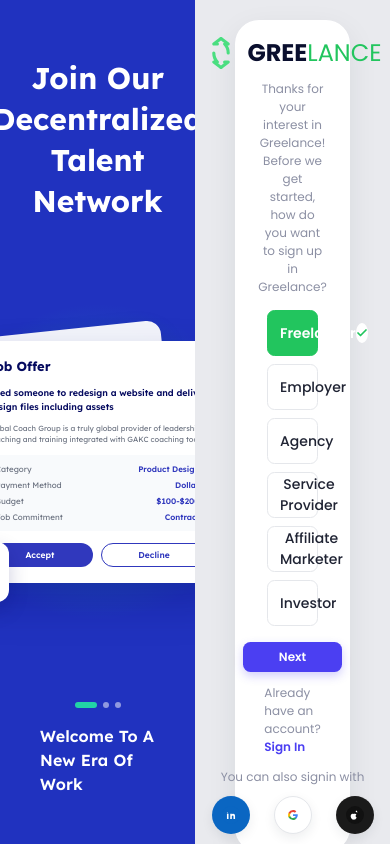
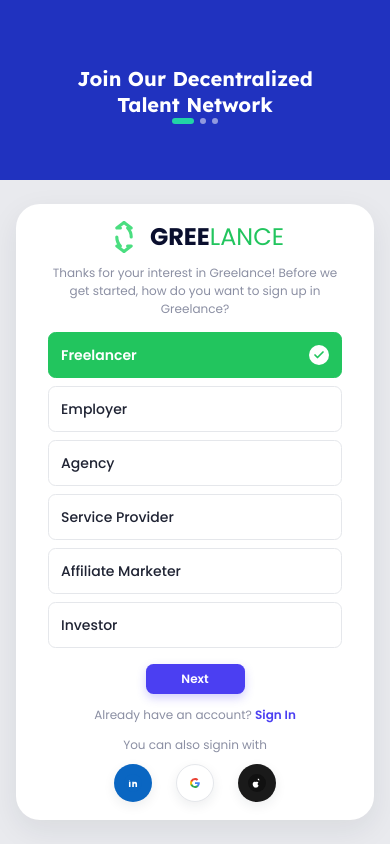
Before and after one commit to Mominkhalid045-debug/greelance-login, a React (Vite) app: page / in a window 390 px wide. Built offline with nearby package versions, Linux system fonts and the light colour scheme.

Commit message:
Add full mobile responsiveness (@media max-width: 768px): stacked split layout, scrollable step header, mobile grids

```diff
--- a/src/App.jsx
+++ b/src/App.jsx
@@ -21,6 +21,7 @@ import CompleteProfile from './pages/CompleteProfile';
 function SplitLayout({ children }) {
   return (
     <div
+      className="split-container"
       style={{
         display: 'flex',
         width: '100vw',
@@ -34,6 +35,7 @@ function SplitLayout({ children }) {
 
       {/* Right light panel */}
       <section
+        className="auth-right-section"
         style={{
           flex: 1,
           height: '100%',
--- a/src/components/RoleLeftBanner.jsx
+++ b/src/components/RoleLeftBanner.jsx
@@ -3,6 +3,7 @@ const F = "'Lexend', sans-serif";
 export default function RoleLeftBanner() {
   return (
     <aside
+      className="role-left-banner"
       style={{
         width: '50%',
         flexShrink: 0,
@@ -36,6 +37,7 @@ export default function RoleLeftBanner() {
 
       {/* Center Illustration with Cyan Radial Glow Ring */}
       <div
+        className="center-illustration"
         style={{
           width: '320px',
           height: '320px',
--- a/src/pages/FreelancerForm.jsx
+++ b/src/pages/FreelancerForm.jsx
@@ -27,13 +27,14 @@ function StepHeader({ activeStep, navigate }) {
       </button>
 
       {/* Step Tabs */}
-      <div style={{ display: 'flex', flex: 1, overflow: 'hidden' }}>
+      <div className="step-header-nav" style={{ display: 'flex', flex: 1, overflowX: 'auto' }}>
         {steps.map(step => {
           const isActive = step.num === activeStep;
           return (
             <div
               key={step.num}
               onClick={() => navigate(step.path)}
+              className="step-tab-item"
               style={{
                 width: '236.25px',
                 height: '85.5px',
--- a/src/styles/globals.css
+++ b/src/styles/globals.css
@@ -50,46 +50,73 @@ body {
 }
 
 /* ────────────────────────────────────────────────────
-   Animations
+   Mobile & Responsive Styles
 ──────────────────────────────────────────────────── */
+@media (max-width: 768px) {
+  /* Split Screen Auth Layout on Mobile */
+  .split-container {
+    flex-direction: column !important;
+    height: auto !important;
+    min-height: 100vh !important;
+    overflow-y: auto !important;
+  }
 
-/* Fade + slide up — used on left panel elements */
-@keyframes fadeInUp {
-  from { opacity: 0; transform: translateY(20px); }
-  to   { opacity: 1; transform: translateY(0); }
-}
-.animate-fade-up {
-  animation: fadeInUp 0.6s ease both;
-}
+  .role-left-banner {
+    width: 100% !important;
+    height: 180px !important;
+    padding: 24px 16px !important;
+    justify-content: center !important;
+  }
 
-/* Slide in from right — used on auth cards */
-@keyframes slideInRight {
-  from { opacity: 0; transform: translateX(24px); }
-  to   { opacity: 1; transform: translateX(0); }
-}
-.animate-slide-in {
-  animation: slideInRight 0.5s ease both;
-}
+  .role-left-banner h2 {
+    font-size: 20px !important;
+    line-height: 26px !important;
+  }
 
-/* Floating coin animation */
-@keyframes floatCoin {
-  0%, 100% { transform: translateY(0px); }
-  50%       { transform: translateY(-10px); }
-}
-.animate-float {
-  animation: floatCoin 3s ease-in-out infinite;
-}
+  .role-left-banner .center-illustration {
+    display: none !important; /* Hide complex card graphic on mobile to save vertical space */
+  }
 
-/* ────────────────────────────────────────────────────
-   Responsive
-──────────────────────────────────────────────────── */
-@media (max-width: 767px) {
-  #app-root {
-    flex-direction: column;
+  .role-left-banner h3 {
+    display: none !important;
   }
-  #app-root > aside {
+
+  .auth-right-section {
     width: 100% !important;
-    height: 220px;
-    overflow: hidden;
+    padding: 24px 16px !important;
+  }
+
+  /* 5 Step Header Nav on Mobile */
+  .step-header-nav {
+    overflow-x: auto !important;
+  }
+
+  .step-tab-item {
+    min-width: 140px !important;
+    width: 140px !important;
+    padding: 6px 12px !important;
+  }
+
+  /* Onboarding Pages Padding */
+  .onboarding-page-padding {
+    padding: 0 16px !important;
+    margin-top: 20px !important;
+  }
+
+  /* Form Grids on Mobile */
+  .personal-info-grid-responsive {
+    grid-template-columns: 1fr !important;
+  }
+
+  .wallet-cards-grid-responsive {
+    grid-template-columns: 1fr !important;
+  }
+
+  .wallet-fields-grid-responsive {
+    grid-template-columns: 1fr !important;
+  }
+
+  .upload-box-responsive {
+    width: 100% !important;
   }
 }
```
